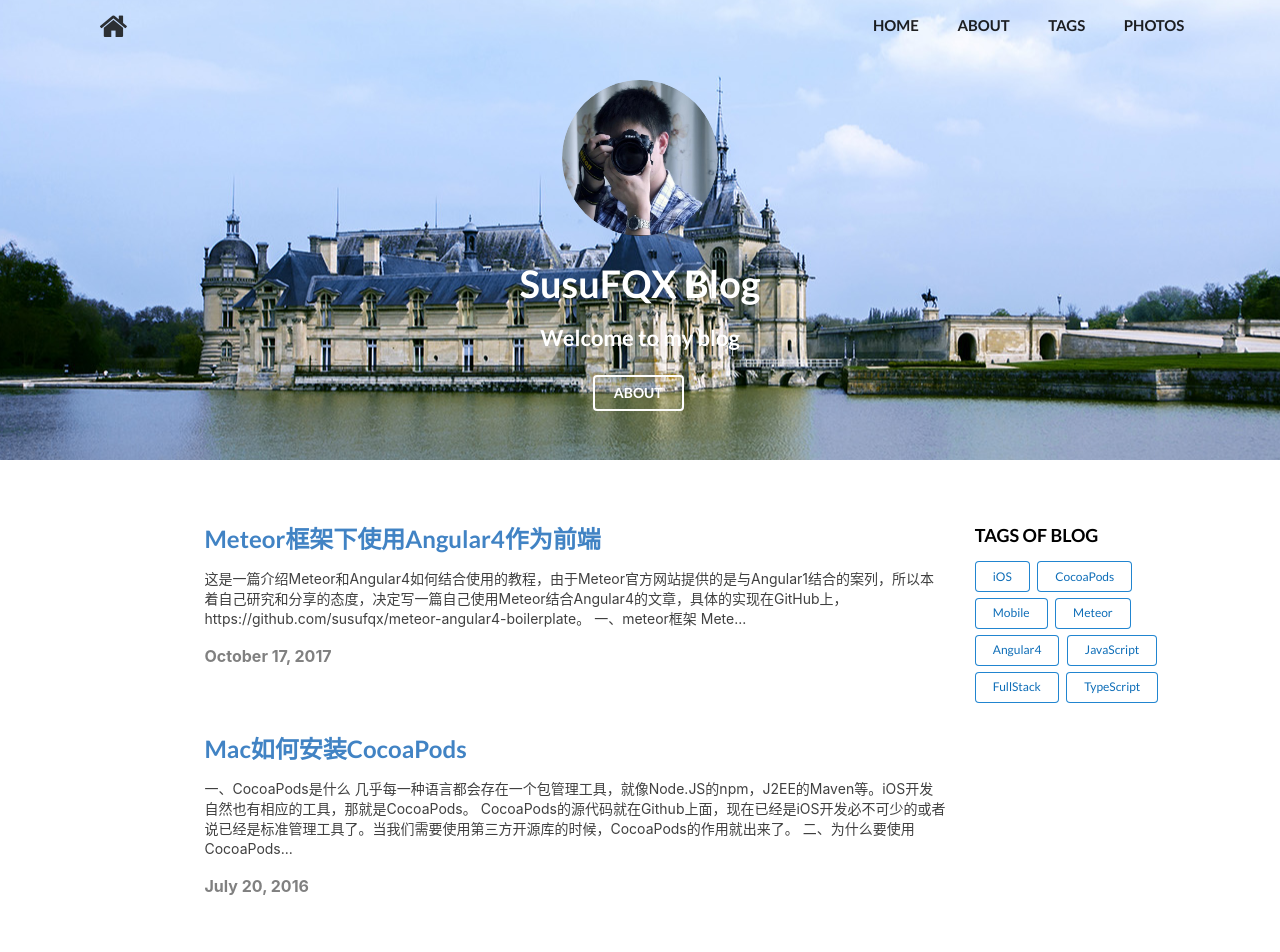
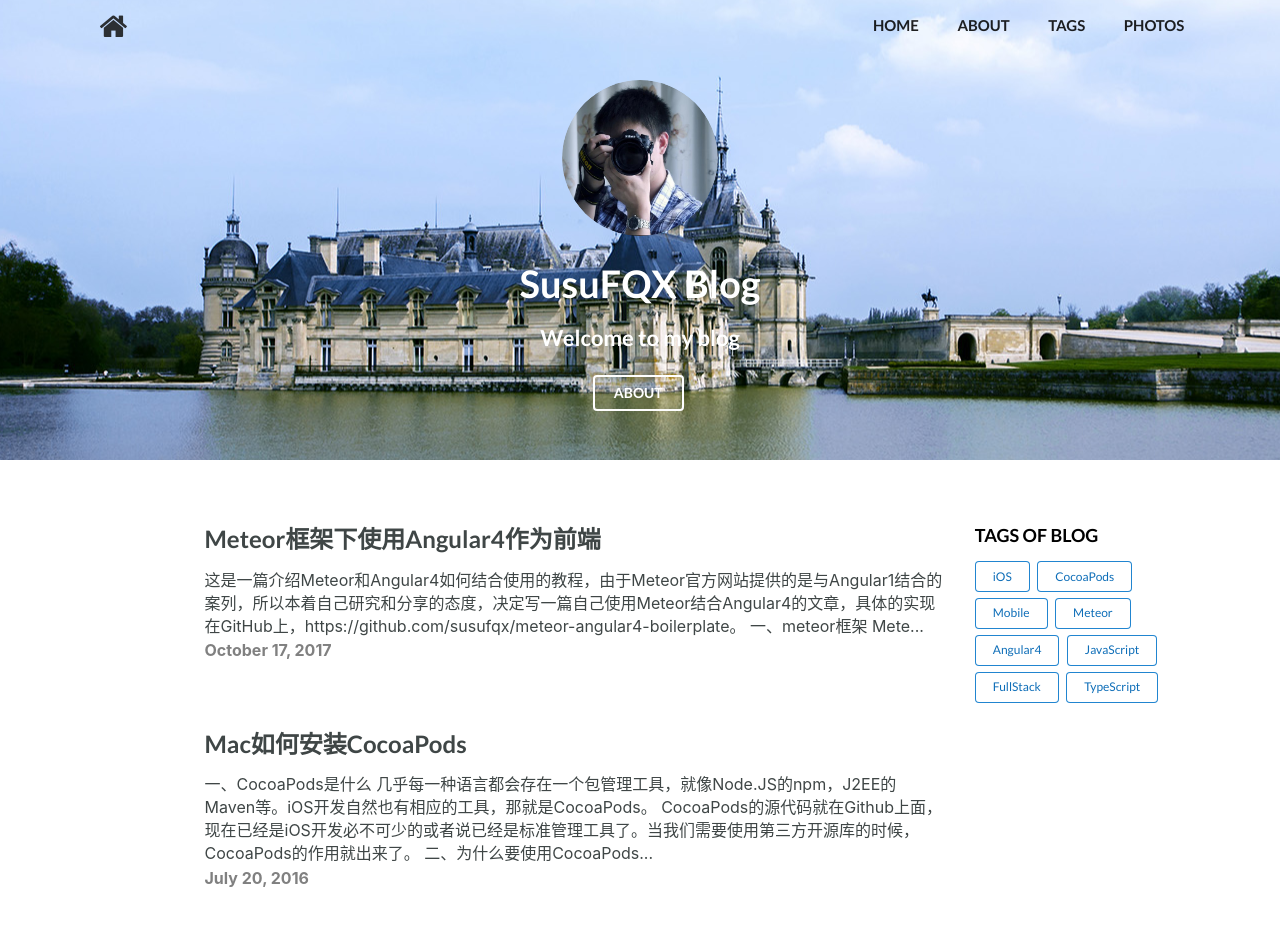
Before and after one commit to susufqx/susufqx.github.com, a Jekyll site: the page built from index.html, in a window 1280 px wide. Shown: the top 952 px of the page. Built offline with Jekyll 4.4.1, drawn with Linux system fonts in a browser that asks for light colours; nearby versions of some CDN libraries; the list of posts is cut into pages by our own code; grey boxes are pictures that could not be loaded.

Commit message:
Change the style

```diff
--- a/_layouts/post.html
+++ b/_layouts/post.html
@@ -2,7 +2,5 @@
 layout: default
 ---
 <article class="ui masthead left aligned container post-page">
-  <div class="post-content">
-    {{ content }}
-  </div>
+  {{ content }}
 </article>
--- a/css/main.scss
+++ b/css/main.scss
@@ -173,7 +173,7 @@
     .post-preview{
       padding-bottom:4em !important;
       p{
-        font-size: 14px !important;
+        font-size: 16px !important;
       }
       .metadata {
         span {
@@ -211,16 +211,21 @@
 }
 
 /* Post page style */
-.post-page{
-  @media only screen and (min-width: 768px){
-    .post-content{
-      padding-left: 10em;
-      padding-right: 10em;
-      padding-top: 4em;
-      padding-bottom: 8em;
-    }
+
+@media only screen and (min-width: 768px){
+  .ui.container.post-page{
+    width: 723px;
+    padding-top: 2em;
+    padding-bottom: 6em;
   }
 }
+@media only screen and (max-width: 767px){
+  .ui.container.post-page{
+    padding-top: 2em;
+    padding-bottom: 4em;
+  }
+}
+
 
 
 pre {
--- a/index.html
+++ b/index.html
@@ -5,8 +5,10 @@
   <div class="twelve wide column">
     {% for post in paginator.posts %}
       <div class="post-preview">
-        <h2><a href="{{post.url | prepend: site.baseurl}}">{{ post.title }}</a></h2>
-        <p>{{ post.content | strip_html | truncate:200 }}</p>
+        <a href="{{post.url | prepend: site.baseurl}}">
+          <h2>{{ post.title }}</h2>
+          <p>{{ post.content | strip_html | truncate:200 }}</p>
+        </a>
         <div class="metadata">
           <span class="date">{{post.date | date: "%B %-d, %Y"}}</span>
         </div>
```
Also changed, not shown: semantic-ui/semantic.css, semantic-ui/semantic.min.css.
